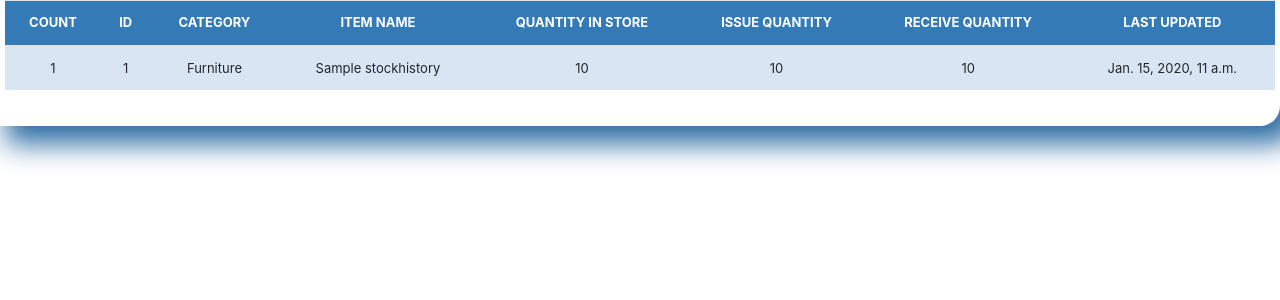
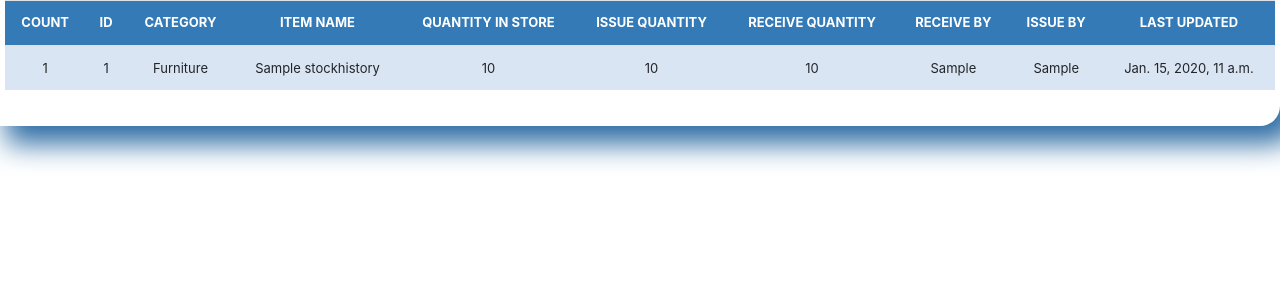
Before and after one commit to MichalDzielinski/stock_mgmt, a Django app: page /list_history/ in a window 1280 px wide. Shown: the part 56-356 px from the top of the page. Run offline with Django 4.2, Linux system fonts and the light colour scheme; a user stored in the database is signed in; data comes from the database, SQL or seed files in the repository; tables that the repository leaves empty hold one stand-in row (values such as "Sample post"); some libraries are stand-ins or nearby versions.

```diff
--- a/stock/views.py
+++ b/stock/views.py
@@ -84,6 +84,7 @@ def issue_items(request, pk):
         instance = form.save(commit=False)
         instance.receive_quantity = 0
         instance.quantity -= instance.issue_quantity
+        instance.issue_by = str(request.user)
 
         messages.success(request, 'Issued SUCCESSFULLY. ' + str(instance.quantity)+' '+str(instance.item_name)+'s now left in store')
         instance.save()
@@ -104,6 +105,7 @@ def receive_items(request, pk):
         instance = form.save(commit=False)
         instance.issue_quantity = 0
         instance.quantity += instance.receive_quantity
+        instance.receive_by = str(request.user)
         instance.save()
         messages.success(request, "Received SUCCESSFULLY. "+str(instance.quantity)+' '+str(instance.item_name)+'s now in Store')
 
--- a/templates/list_history.html
+++ b/templates/list_history.html
@@ -20,6 +20,8 @@
           <th>QUANTITY IN STORE</th>
           <th>ISSUE QUANTITY</th>
           <th>RECEIVE QUANTITY</th>
+          <th>RECEIVE BY</th>
+          <th>ISSUE BY</th>
           <th>LAST UPDATED</th>
         </tr>
       </thead>
@@ -33,6 +35,9 @@
           <td>{{instance.quantity}}</td>
           <td>{{instance.issue_quantity}}</td>
           <td>{{instance.receive_quantity}}</td>
+          <td>{{instance.receive_by}}</td>
+          <td>{{instance.issue_by}}</td>
+
           <td>{{instance.last_updated}}</td>
         </tr>
     {% endfor %}
```
